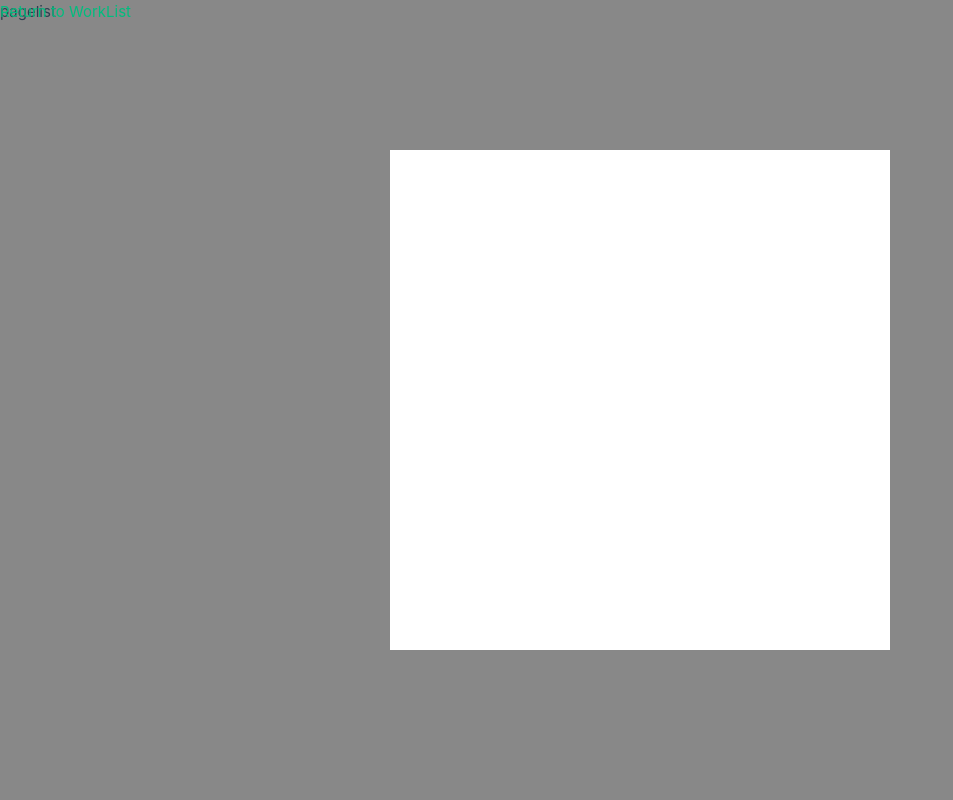
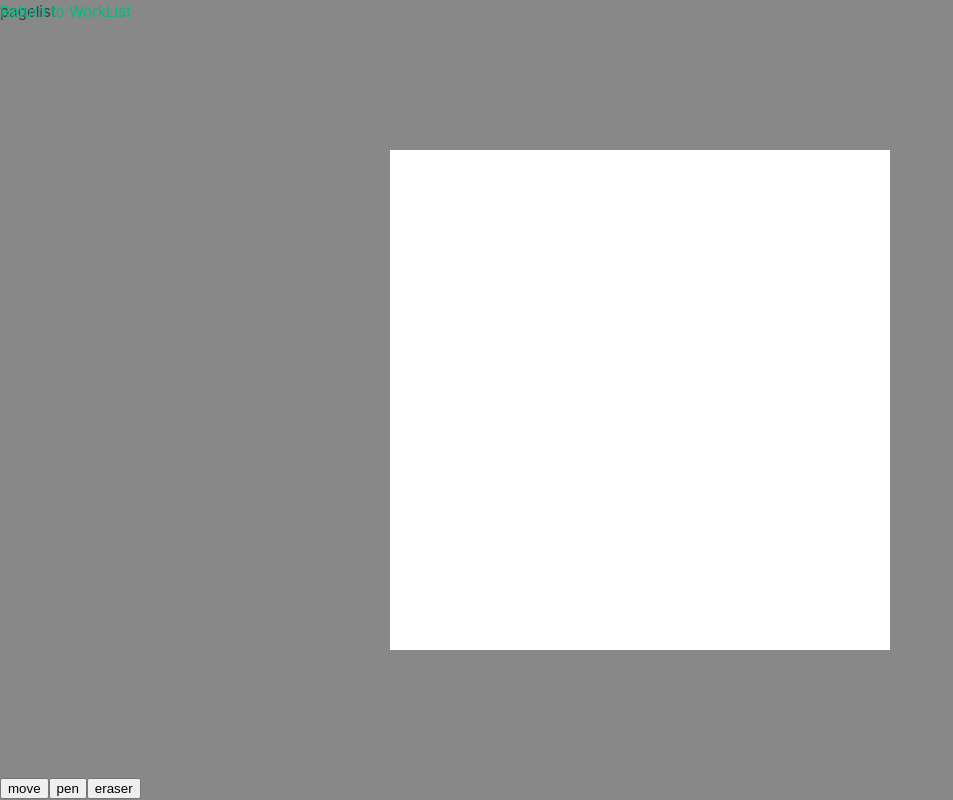
Before and after one commit to Kiterai/ComicSeeder, a Vue app in the folder frontend/: page /works/1 in a window 1280 px wide. Shown: the whole page, without its empty margins (0-953 px from the left). Built offline with nearby package versions, Linux system fonts and the light colour scheme.

Commit message:
tools button

```diff
--- a/frontend/src/components/workedit/PageEditTools.vue
+++ b/frontend/src/components/workedit/PageEditTools.vue
@@ -1,11 +1,16 @@
 <script setup lang="ts"></script>
 
 <template>
-  <div :class="$style.tools">pageeditTools</div>
+  <div :class="$style.tools">
+    <button>move</button>
+    <button>pen</button>
+    <button>eraser</button>
+  </div>
 </template>
 
 <style module>
 .tools {
-    position: fixed;
+  position: fixed;
+  bottom: 0;
 }
 </style>
```
